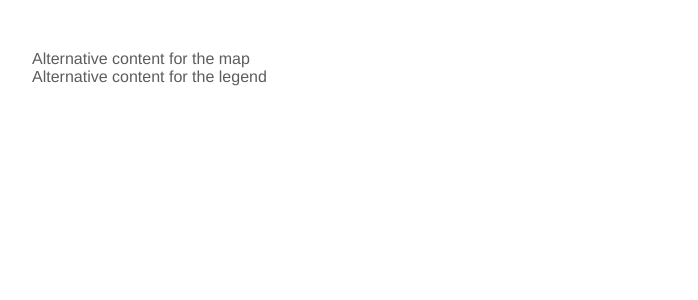
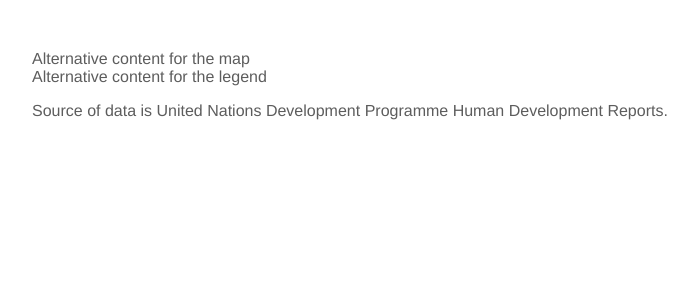
Before and after one commit to menahassan/interactive_map, a Django app: page /hdiMap in a window 1280 px wide. Shown: the top 300 px of the page, without its empty margins (208-906 px from the left). Run offline with Django 3.2, Linux system fonts and the light colour scheme; parts of the project's set-up code (start-up, migrations or seed data) failed here and were passed over; some libraries are stand-ins or nearby versions.

Commit message:
changed title and added sentence of data source

```diff
--- a/map/templates/map/hdiMap.html
+++ b/map/templates/map/hdiMap.html
@@ -2,9 +2,8 @@
 <!DOCTYPE html>
 <html>
 <head>
-    <title>Data</title>
     <meta charset="utf-8">
-    <title>World Population (2019)</title>
+    <title>Countries Human Development Index</title>
     <style type="text/css">
         body {
             color: #5d5d5d;
@@ -174,6 +173,7 @@
             <span>Alternative content for the legend</span>
         </div>
     </div>
+    <p>Source of data is United Nations Development Programme Human Development Reports.</p>
 </div>
 
 </div>
```
